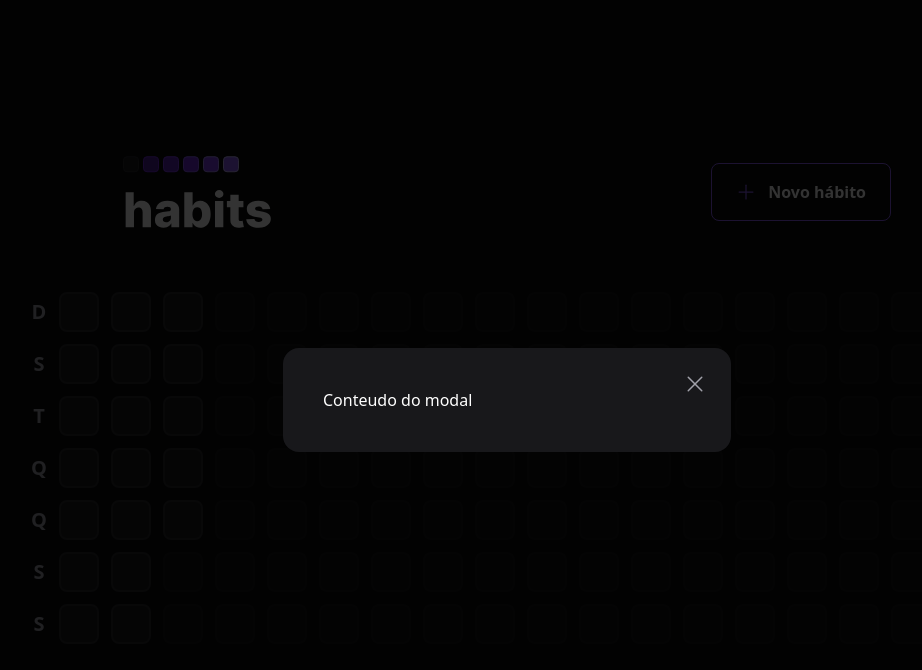
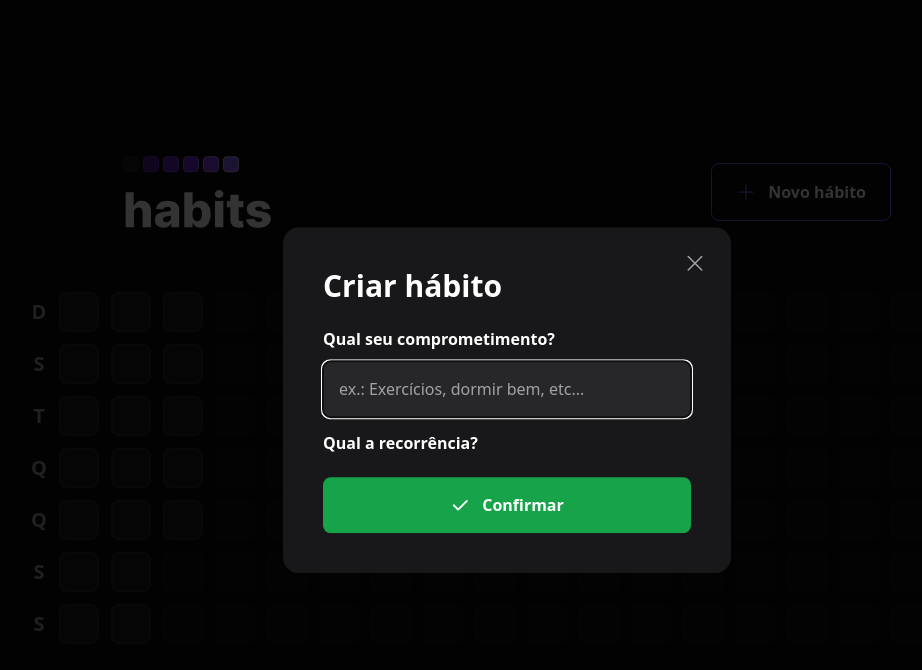
Before and after one commit to RenanFachin/RS_NLW_Setup, a React (Vite) app in the folder web/: page / in a window 1280 px wide. Both pictures are taken after a click on the button "Novo hábito". Shown: the top 670 px of the page, without its empty margins (133-1055 px from the left). Built offline with nearby package versions, Linux system fonts and the light colour scheme.

Commit message:
create popover for each day

```diff
--- a/web/package.json
+++ b/web/package.json
@@ -10,6 +10,7 @@
   },
   "dependencies": {
     "@radix-ui/react-dialog": "^1.0.2",
+    "@radix-ui/react-popover": "^1.0.3",
     "dayjs": "^1.11.7",
     "phosphor-react": "^1.4.1",
     "react": "^18.2.0",
--- a/web/src/components/Header.tsx
+++ b/web/src/components/Header.tsx
@@ -3,6 +3,7 @@
 import logoImage from '../assets/logo.svg'
 
 import * as Dialog from '@radix-ui/react-dialog';
+import { NewHabitForm } from "./NewHabitForm";
 
 
 
@@ -35,7 +36,11 @@
 
                         </Dialog.Close>
 
-                        Conteudo do modal
+                        <Dialog.Title className="text-3xl leading-tight font-extrabold">
+                            Criar hábito
+                        </Dialog.Title>
+
+                        <NewHabitForm />
                     </Dialog.Content>
                 </Dialog.Portal>
 
--- /dev/null
+++ b/web/src/components/NewHabitForm.tsx
@@ -0,0 +1,28 @@
+import { Check } from "phosphor-react";
+
+export function NewHabitForm() {
+    return (
+        <form className="w-full flex flex-col mt-6">
+            <label htmlFor="title" className="font-semibold leading-tight">
+                Qual seu comprometimento?
+            </label>
+
+            <input
+                type="text"
+                id="title"
+                placeholder="ex.: Exercícios, dormir bem, etc..."
+                autoFocus
+                className="p-4 rounded-lg mt-3 bg-zinc-800 text-white placeholder:text-zinc-400"
+            />
+
+            <label htmlFor="" className="font-semibold leading-tight mt-4">
+                Qual a recorrência?
+            </label>
+
+            <button type="submit" className="mt-6 rounded-lg p-4 flex items-center justify-center gap-3 font-semibold bg-green-600 hover:bg-green-500">
+                <Check size={20} weight="bold" />
+                Confirmar
+            </button>
+        </form>
+    )
+}
--- a/web/src/components/Summary/HabitDay.tsx
+++ b/web/src/components/Summary/HabitDay.tsx
@@ -1,3 +1,5 @@
+import * as Popover from '@radix-ui/react-popover';
+import { ProgressBar } from './ProgressBar';
 
 // interface HabitDayProps {
 //     completed: number;
@@ -5,7 +7,27 @@
 
 export function HabitDay() {
     return (
-        <div className="w-10 h-10 bg-zinc-900 border-2 border-zinc-800 rounded-lg"></div>
+        <Popover.Root>
+            <Popover.Trigger className="w-10 h-10 bg-zinc-900 border-2 border-zinc-800 rounded-lg" />
+
+            <Popover.Portal>
+                <Popover.Content
+                    className='min-w-[320px] p-6 rounded-2xl bg-zinc-900 flex flex-col'
+                    sideOffset={5}
+                >
+                    <span className='font-semibold text-zinc-400'>Quinta-feira</span>
+                    <span className='mt-1 font-extrabold leading-tight text-3xl'>19/01</span>
+
+                    <ProgressBar progress={20}/>
+
+                    <Popover.Arrow
+                        height={10}
+                        width={20}
+                        className='fill-zinc-900'
+                    />
+                </Popover.Content>
+            </Popover.Portal>
+        </Popover.Root>
 
     )
 }
--- /dev/null
+++ b/web/src/components/Summary/ProgressBar.tsx
@@ -0,0 +1,23 @@
+interface ProgressBarProps {
+    progress: number
+}
+
+
+export function ProgressBar({ progress }: ProgressBarProps) {
+    const progressStyles = {
+        width: `${progress}%`
+    }
+
+    return (
+        < div className='h-3 rounded-xl bg-zinc-700 w-full mt-4' >
+            {/* Barra de progresso do jeito "convencional" */}
+            <div
+                role="progressbar"
+                aria-label="Progresso de haábitos completados neste dia"
+                aria-valuenow={progress}
+                className='h-3 rounded-xl bg-violet-600'
+                style={progressStyles}
+            />
+        </div >
+    )
+}
```
Also changed, not shown: 1 other file (tests, documents, lock files or other folders).
